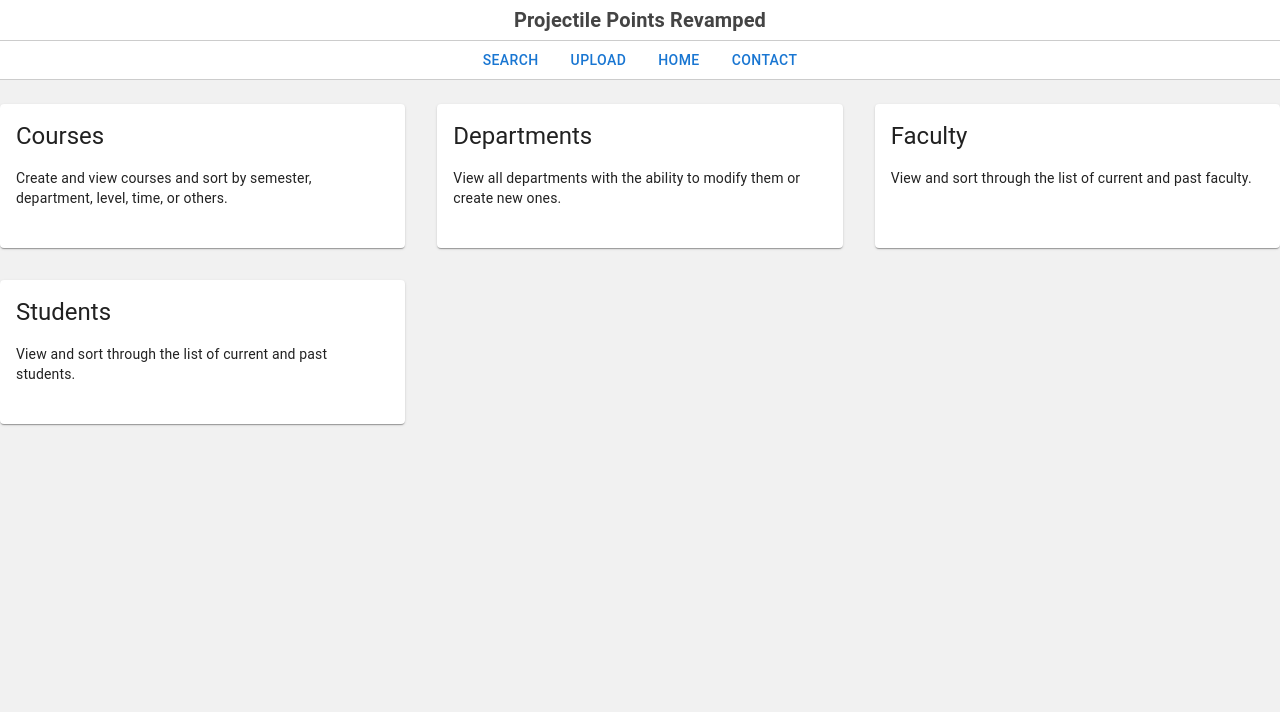
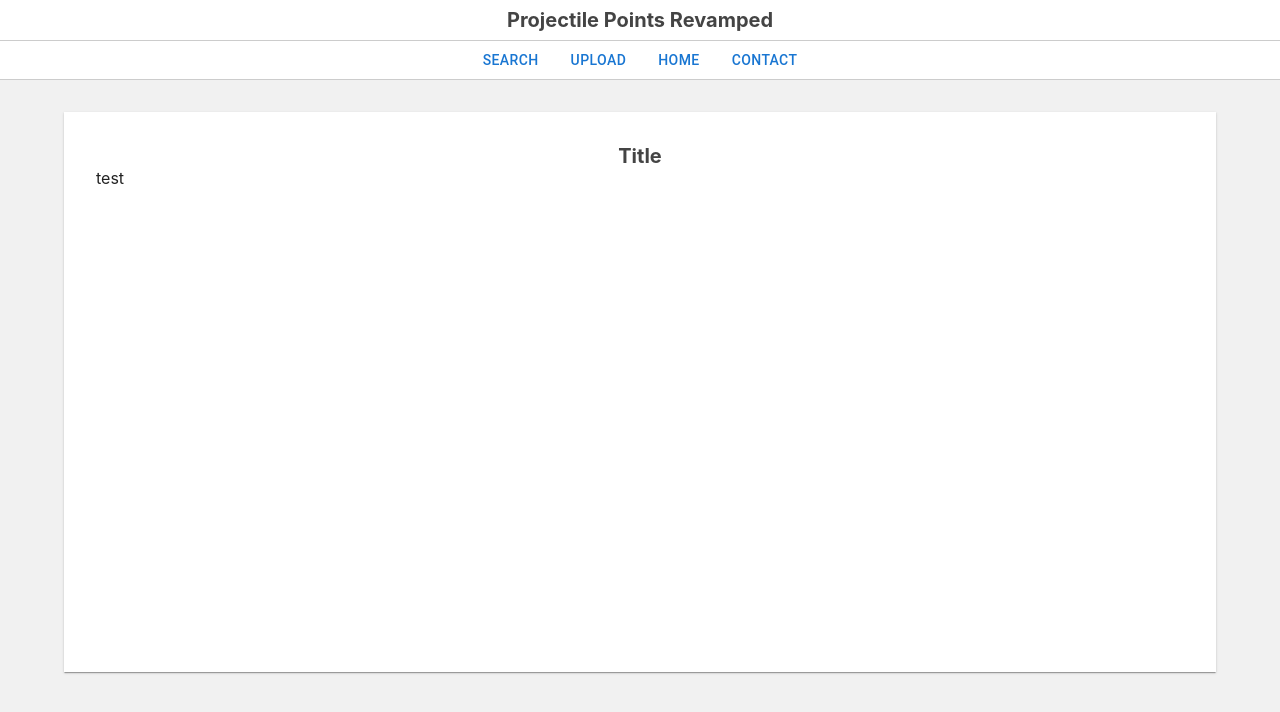
Before and after one commit to cameronmcginley/projectile-points-database, a Next.js app: page / in a window 1280 px wide. Shown: the top 712 px of the page. Built offline with nearby package versions, Linux system fonts and the light colour scheme.

Commit message:
Updated home page

```diff
--- a/components/Card.tsx
+++ b/components/Card.tsx
@@ -17,6 +17,7 @@ const CardComponent = (props: CardProps) => {
   return (
     <Card
       component={"a"}
+      variant="outlined"
       href={props.data.link}
       sx={{
         textDecoration: "none",
--- a/components/Navbar.tsx
+++ b/components/Navbar.tsx
@@ -22,22 +22,7 @@ const Navbar = () => {
         }}
       >
         {/* Title */}
-        <Typography
-          variant="h6"
-          noWrap
-          component="a"
-          // href="/"
-          sx={{
-            fontWeight: 700,
-            color: theme.palette.text,
-            textDecoration: "none",
-            // "&:hover": {
-            //   color: theme.palette.primary.main,
-            // },
-          }}
-        >
-          Projectile Points Revamped
-        </Typography>
+        <p className="text-title">Projectile Points Revamped</p>
       </Box>
 
       {/* Links */}
--- a/pages/index.tsx
+++ b/pages/index.tsx
@@ -4,38 +4,39 @@ import styles from "../styles/Home.module.css";
 import LayoutNavbar from "../components/layouts/navbar";
 import Card from "../components/Card";
 import ContainerCards from "../components/ContainerCards";
+import ContainerContent from "../components/ContainerContent";
+import ReactMarkdown from "react-markdown";
+import { Box, Typography } from "@mui/material";
 
 const Home: NextPageWithLayout = () => {
   return (
     <>
-      <ContainerCards
+      <ContainerContent bg={true}>
+        <Box
+          sx={{
+            display: "flex",
+            justifyContent: "center",
+          }}
+        >
+          <p className="text-title">Title</p>
+        </Box>
+        <ReactMarkdown>test</ReactMarkdown>
+        {/* <ContainerCards
           cards={[
             {
-            title: "Courses",
+              title: "Search",
               description:
-              "Create and view courses and sort by semester, department, level, time, or others.",
-            link: "/courses",
+                "Search through North American projectile points, and filter through them by fields such as shape or size.",
+              link: "/points",
             },
             {
-            title: "Departments",
-            description:
-              "View all departments with the ability to modify them or create new ones.",
-            link: "/departments",
-          },
-          {
-            title: "Faculty",
-            description:
-              "View and sort through the list of current and past faculty.",
-            link: "/faculty",
-          },
-          {
-            title: "Students",
-            description:
-              "View and sort through the list of current and past students.",
-            link: "/students",
+              title: "Uploade",
+              description: "Upload new projectile points onto this website.",
+              link: "/points/upload",
             },
           ]}
-      />
+        /> */}
+      </ContainerContent>
     </>
   );
 };
--- a/styles/globals.css
+++ b/styles/globals.css
@@ -12,10 +12,6 @@ p {
   margin: 0;
 }
 
-/* a {
-  color: inherit;
-  text-decoration: none;
-} */
 
 * {
   box-sizing: border-box;
@@ -25,6 +21,13 @@ p {
 .navbar-border {
   border-top: 0.1rem solid #ccc;
   border-bottom: 0.1rem solid #ccc;
+}
+
+.text-title {
+  font-size: 1.25rem;
+  color: #444444;
+  font-weight: 700;
+  white-space: nowrap;
 }
 
 /* /points */
```
Lines whose indentation alone changed are shown as unchanged.
